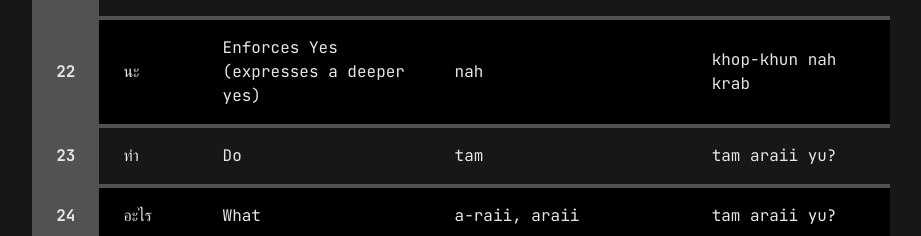
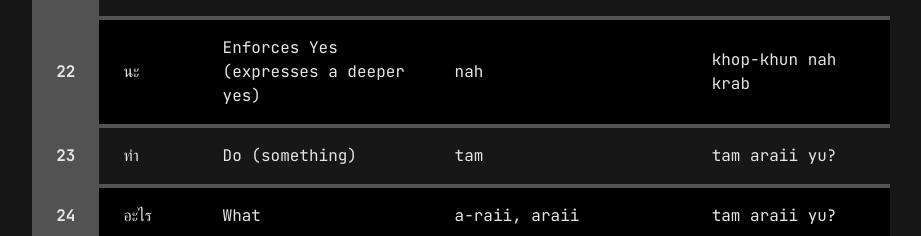
Before and after one commit to reeveng/Learning-Thai, a SvelteKit app: page / in a window 1280 px wide. Shown: the part 2300-2536 px from the top of the page, without its empty margins (179-1100 px from the left). Built offline with nearby package versions, Linux system fonts and the light colour scheme.

Commit message:
add minor fixes do and receive something

```diff
--- a/src/data/translations.ts
+++ b/src/data/translations.ts
@@ -140,7 +140,7 @@ export const translations: TranslationType[] = [
 	},
 	{
 		thai: 'ทำ',
-		english: 'Do',
+		english: 'Do (something)',
 		pronounciation: 'tam',
 		example: 'tam araii yu?'
 	},
@@ -369,7 +369,7 @@ export const translations: TranslationType[] = [
 	},
 	{
 		thai: 'รับ',
-		english: 'Receive',
+		english: 'Receive (something)',
 		pronounciation: 'rap',
 		example: 'hong rap khek yu tinai?'
 	}
```
